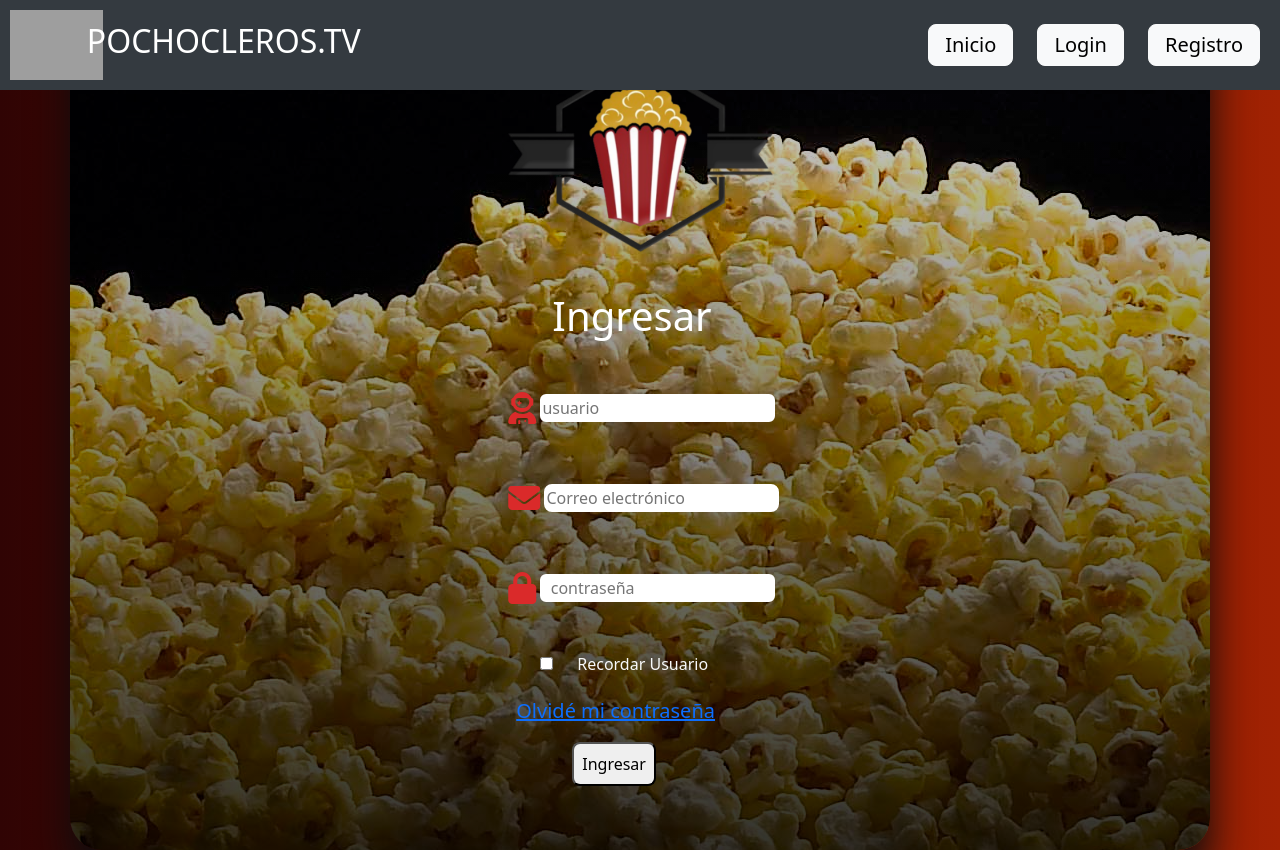
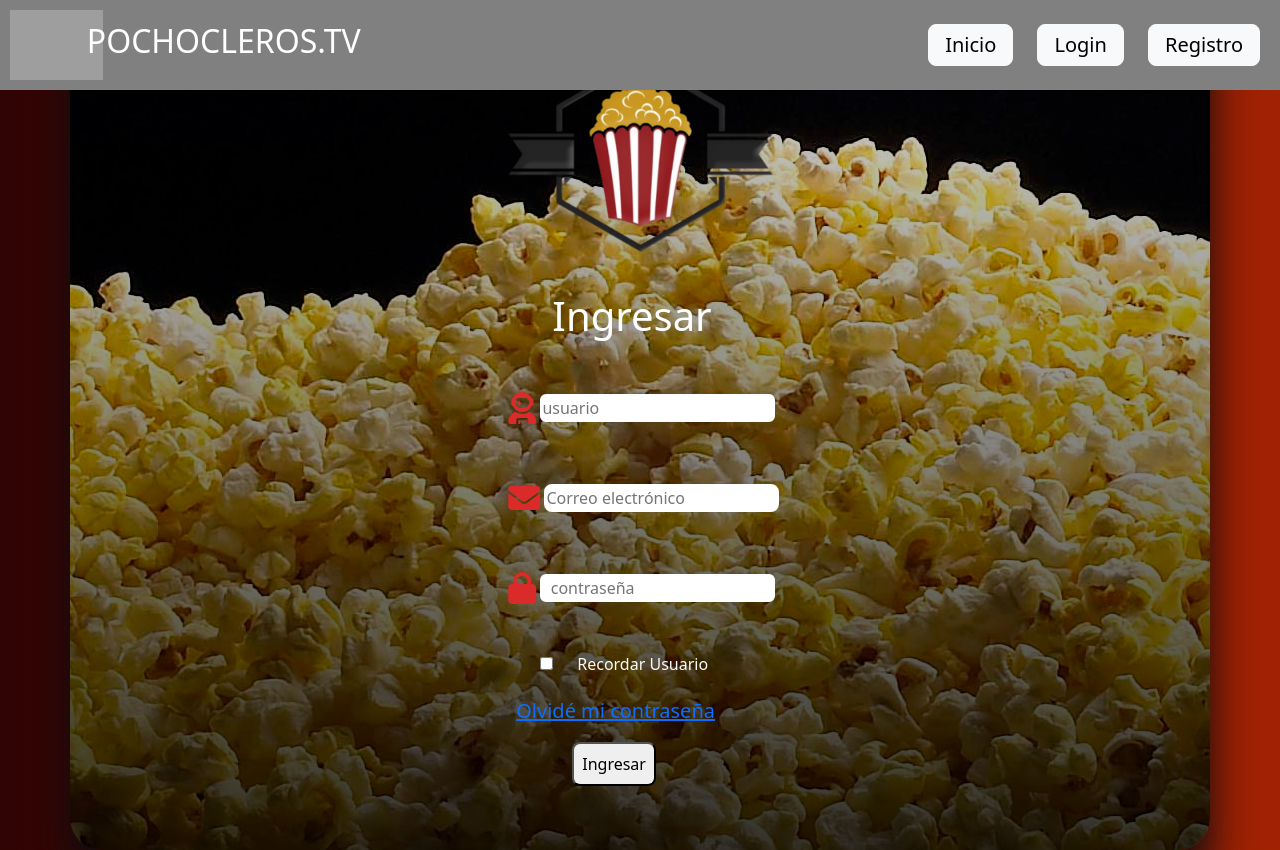
Before and after one commit to maxigiordani/Proyecto-pochoclerosJS, a plain HTML site: page pages/login.html in a window 1280 px wide. Drawn offline with nearby package versions, Linux system fonts and the light colour scheme; grey boxes are pictures that could not be loaded.

Commit message:
update in proyect

```diff
--- a/css/stylelogin.css
+++ b/css/stylelogin.css
@@ -226,7 +226,7 @@ position: relative;
     display: flex;
     justify-content: space-between;
     align-items: center;
-    background-color: #343a40;
+    background-color:grey;
     padding: 10px;
     position: fixed;
     top: 0;
```
